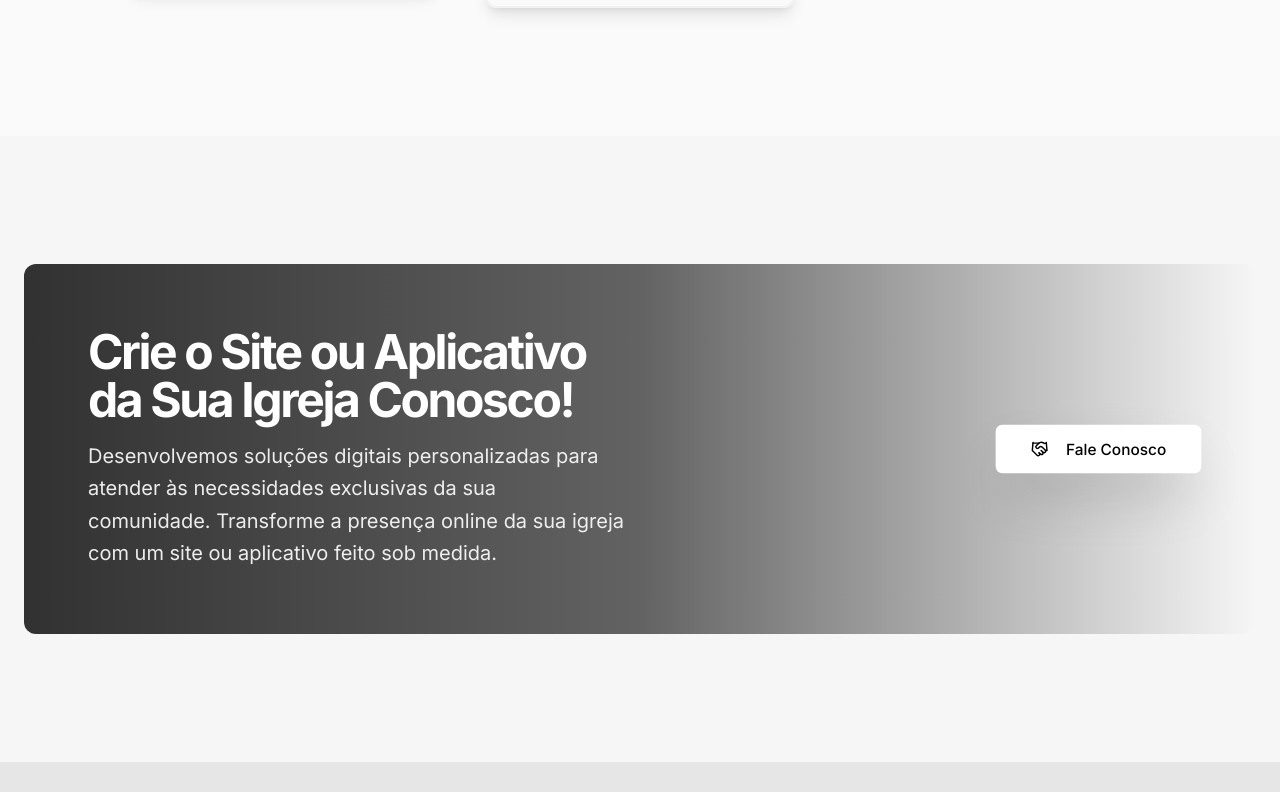
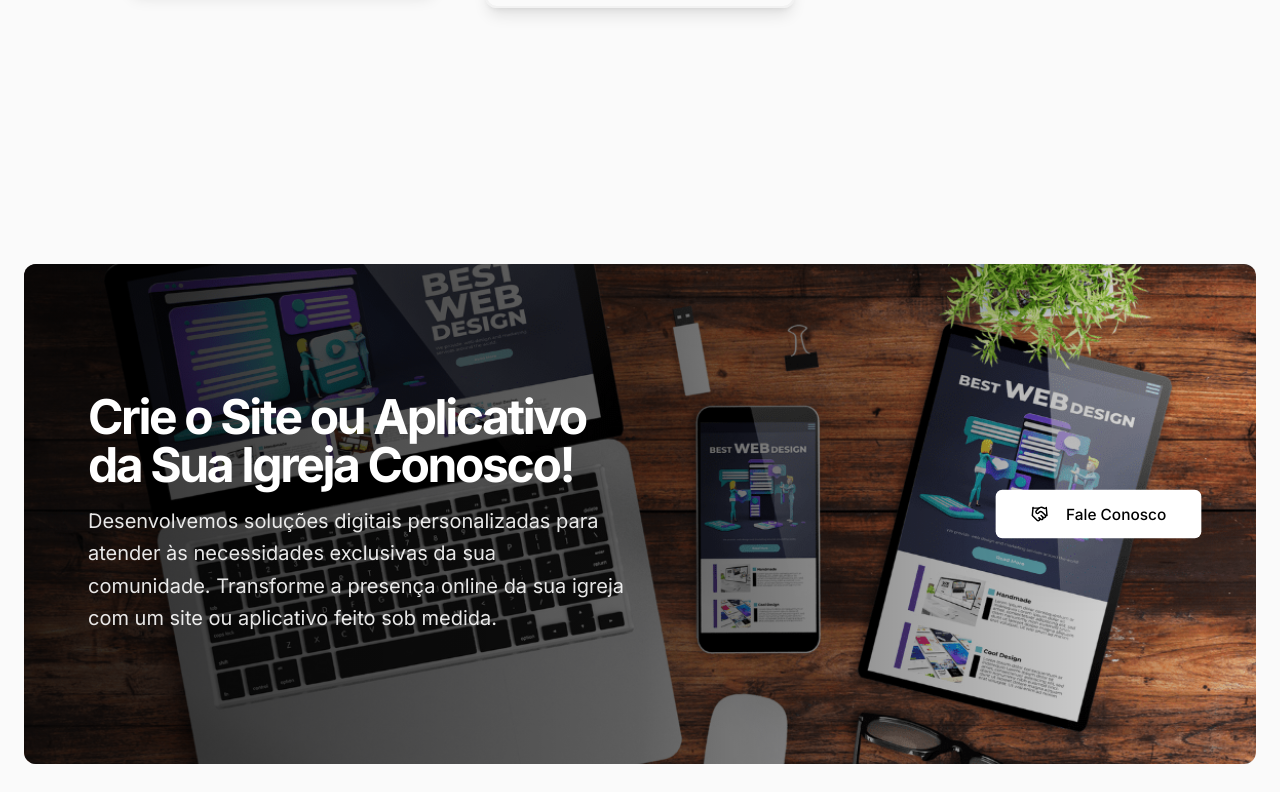
Before and after one commit to lenonjund-prog/ChurchOnFirebase, a Next.js app: page / in a window 1280 px wide. Shown: the part 2960-3752 px from the top of the page. Built offline with nearby package versions, Linux system fonts and the light colour scheme.

Commit message:
[dyad] wrote 1 file(s)

```diff
--- a/src/components/landing/CustomCTASection.tsx
+++ b/src/components/landing/CustomCTASection.tsx
@@ -7,17 +7,18 @@ import { Handshake } from "lucide-react";
 
 export function CustomCTASection() {
   return (
-    <section className="w-full py-12 md:py-24 lg:py-32 bg-secondary/20">
+    <section className="w-full py-12 md:py-24 lg:py-32"> {/* Removido bg-secondary/20 daqui */}
       <div className="container px-4 md:px-6">
-        <div className="relative overflow-hidden rounded-xl">
+        <div className="relative overflow-hidden rounded-xl h-[400px] md:h-[500px]"> {/* Adicionada altura para o contêiner da imagem */}
           <Image
             src="/Imagem-tipos-de-sites-4-min.png" // Usando a nova imagem
             alt="Diversos dispositivos exibindo design de websites"
             fill
-            className="object-cover -z-10"
+            className="object-cover" // Removido -z-10
+            priority
           />
-          <div className="absolute inset-0 bg-gradient-to-r from-black/80 via-black/60 to-transparent"></div>
-          <div className="relative grid md:grid-cols-2 gap-8 items-center justify-center p-8 md:p-12 lg:p-16">
+          <div className="absolute inset-0 bg-gradient-to-r from-black/80 via-black/60 to-transparent z-10"></div> {/* Adicionado z-10 para o overlay */}
+          <div className="relative z-20 grid md:grid-cols-2 gap-8 items-center justify-center p-8 md:p-12 lg:p-16 h-full"> {/* Adicionado z-20 e h-full para o conteúdo */}
             <div className="space-y-4">
               <h2 className="text-3xl font-bold tracking-tighter sm:text-4xl md:text-5xl font-headline text-white">
                 Crie o Site ou Aplicativo da Sua Igreja Conosco!
```
